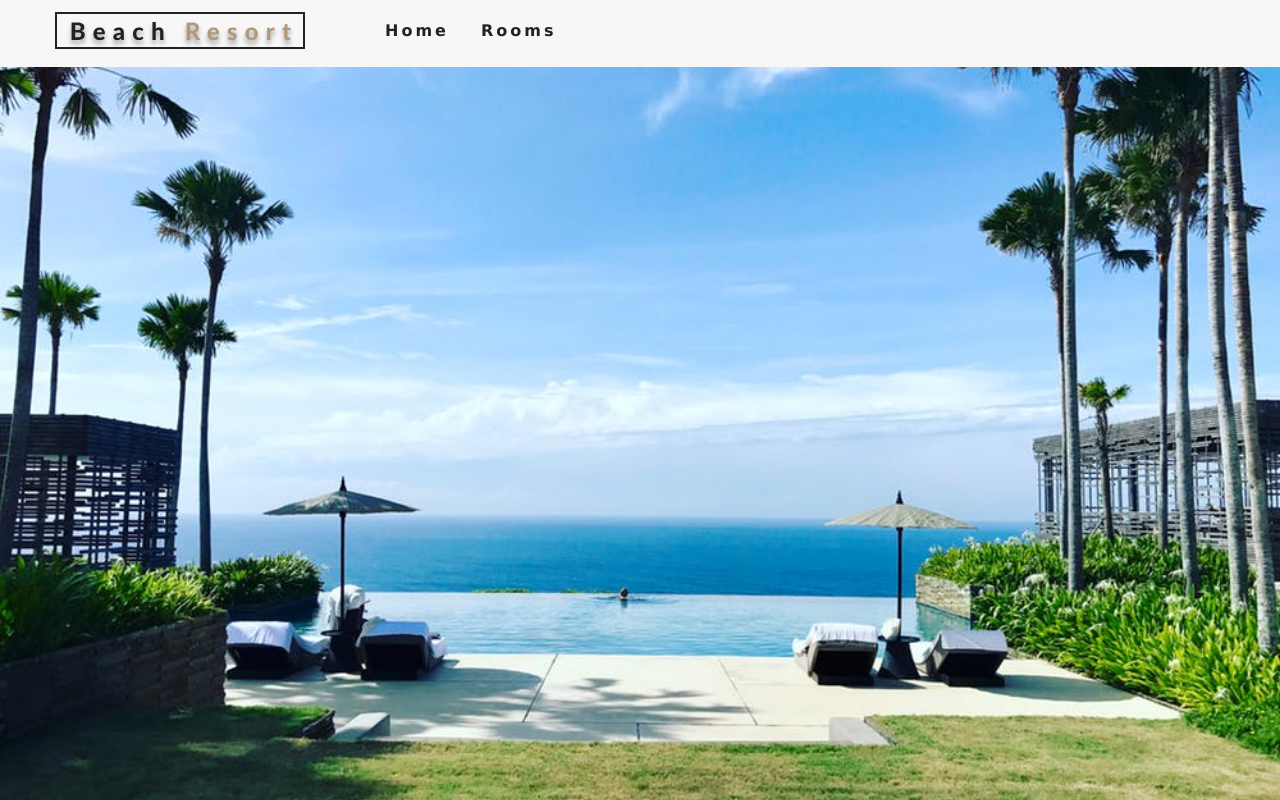
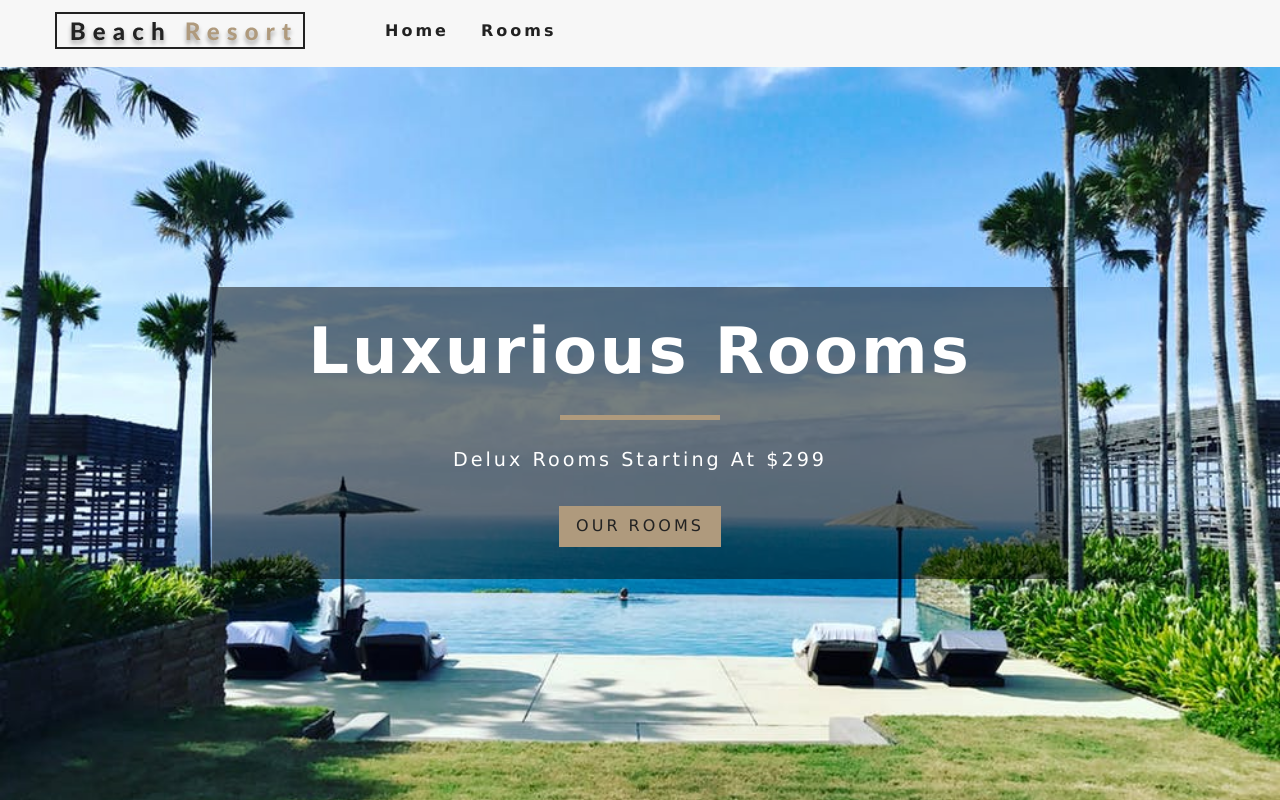
Before and after one commit to KanzaTahreem/Beach-Resort, a React (Create React App) app: page / in a window 1280 px wide. Built offline with nearby package versions, Linux system fonts and the light colour scheme; the HTML template or start-up script is replaced by a standard one.

Commit message:
Add banner for diff pages

```diff
--- a/src/pages/Error.jsx
+++ b/src/pages/Error.jsx
@@ -1,9 +1,17 @@
 import React from 'react';
+import { Link } from 'react-router-dom';
 import Hero from '../components/Hero';
+import Banner from '../components/Banner';
 
 const Error = () => (
   <div>
-    <Hero />
+    <Hero>
+      <Banner title="404" subtitle="page not found">
+        <Link to="/" className="btn-primary">
+          return home
+        </Link>
+      </Banner>
+    </Hero>
   </div>
 );
 
--- a/src/pages/Home.jsx
+++ b/src/pages/Home.jsx
@@ -1,9 +1,17 @@
 import React from 'react';
+import { Link } from 'react-router-dom';
 import Hero from '../components/Hero';
+import Banner from '../components/Banner';
 
 const Home = () => (
   <div>
-    <Hero />
+    <Hero>
+      <Banner title="Luxurious rooms" subtitle="delux rooms starting at $299">
+        <Link to="/rooms" className="btn-primary">
+          our rooms
+        </Link>
+      </Banner>
+    </Hero>
   </div>
 );
 
--- a/src/pages/Rooms.jsx
+++ b/src/pages/Rooms.jsx
@@ -1,9 +1,17 @@
 import React from 'react';
+import { Link } from 'react-router-dom';
 import Hero from '../components/Hero';
+import Banner from '../components/Banner';
 
 const Rooms = () => (
   <div>
-    <Hero hero="roomsHero" />
+    <Hero hero="roomsHero">
+      <Banner title="our rooms">
+        <Link to="/" className="btn-primary">
+          return home
+        </Link>
+      </Banner>
+    </Hero>
   </div>
 );
 
```
